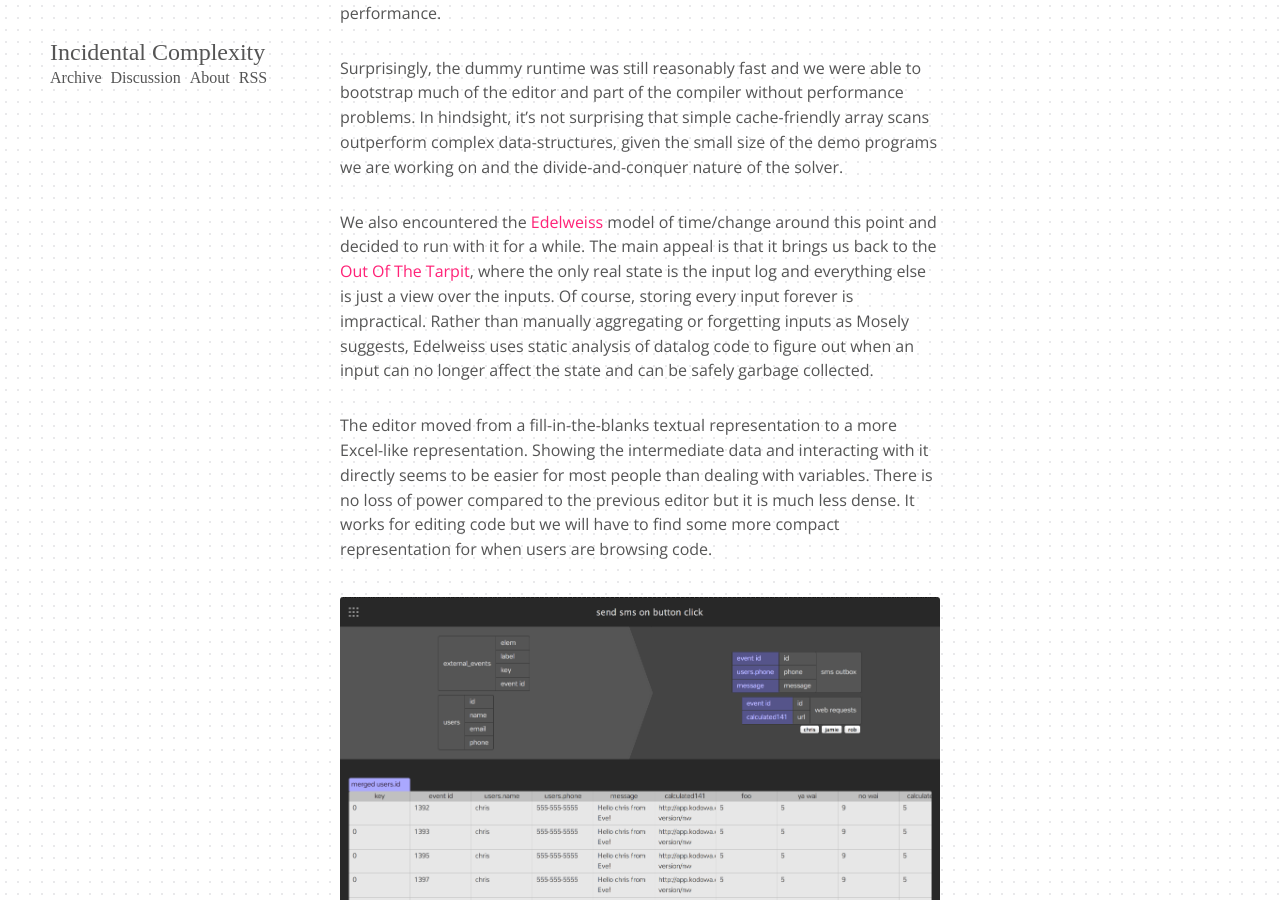
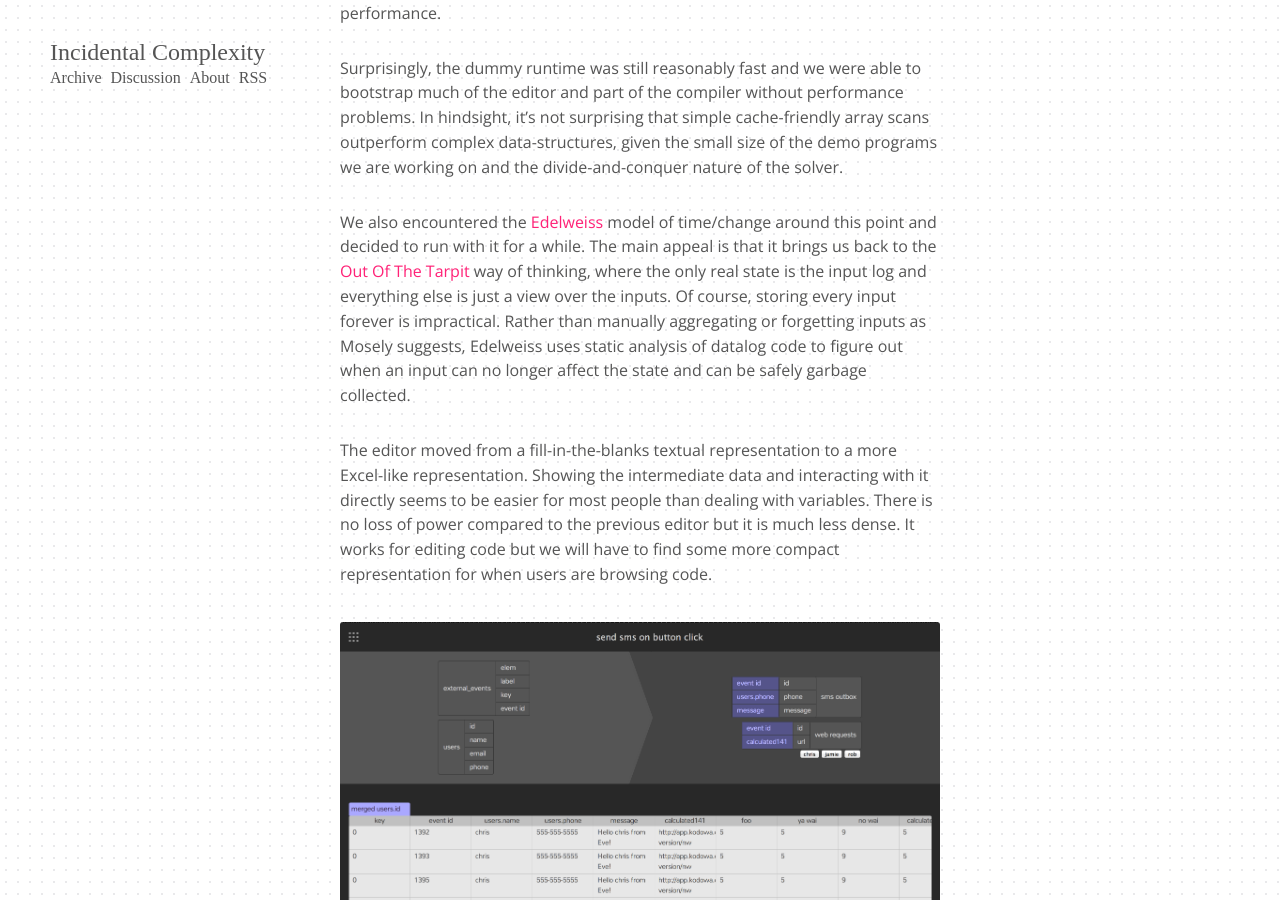
Before and after one commit to Kodowa/incidentalcomplexity, a Jekyll site: the page built from _posts/2014-10-16-retrospective.md, in a window 1280 px wide and 900 px high, scrolled down 10920 px. Built offline with Jekyll 4.4.1, drawn with Linux system fonts in a browser that asks for light colours; some web fonts are replaced; Markdown is read by kramdown in place of the engine named in the settings.

Commit message:
fix typo
Signed-off-by: Chris Granger <ibdknox@gmail.com>

```diff
--- a/_posts/2014-10-16-retrospective.md
+++ b/_posts/2014-10-16-retrospective.md
@@ -162,7 +162,7 @@ At this point we had spent more than two months on incremental evaluation and we
 
 Surprisingly, the dummy runtime was still reasonably fast and we were able to bootstrap much of the editor and part of the compiler without performance problems. In hindsight, it's not surprising that simple cache-friendly array scans outperform complex data-structures, given the small size of the demo programs we are working on and the divide-and-conquer nature of the solver.
 
-We also encountered the [Edelweiss](http://db.cs.berkeley.edu/papers/vldb14-edelweiss.pdf) model of time/change around this point and decided to run with it for a while. The main appeal is that it brings us back to the [Out Of The Tarpit](http://citeseerx.ist.psu.edu/viewdoc/summary?doi=10.1.1.93.8928), where the only real state is the input log and everything else is just a view over the inputs. Of course, storing every input forever is impractical. Rather than manually aggregating or forgetting inputs as Mosely suggests, Edelweiss uses static analysis of datalog code to figure out when an input can no longer affect the state and can be safely garbage collected.
+We also encountered the [Edelweiss](http://db.cs.berkeley.edu/papers/vldb14-edelweiss.pdf) model of time/change around this point and decided to run with it for a while. The main appeal is that it brings us back to the [Out Of The Tarpit](http://citeseerx.ist.psu.edu/viewdoc/summary?doi=10.1.1.93.8928) way of thinking, where the only real state is the input log and everything else is just a view over the inputs. Of course, storing every input forever is impractical. Rather than manually aggregating or forgetting inputs as Mosely suggests, Edelweiss uses static analysis of datalog code to figure out when an input can no longer affect the state and can be safely garbage collected.
 
 The editor moved from a fill-in-the-blanks textual representation to a more Excel-like representation. Showing the intermediate data and interacting with it directly seems to be easier for most people than dealing with variables. There is no loss of power compared to the previous editor but it is much less dense. It works for editing code but we will have to find some more compact representation for when users are browsing code.
 
```
